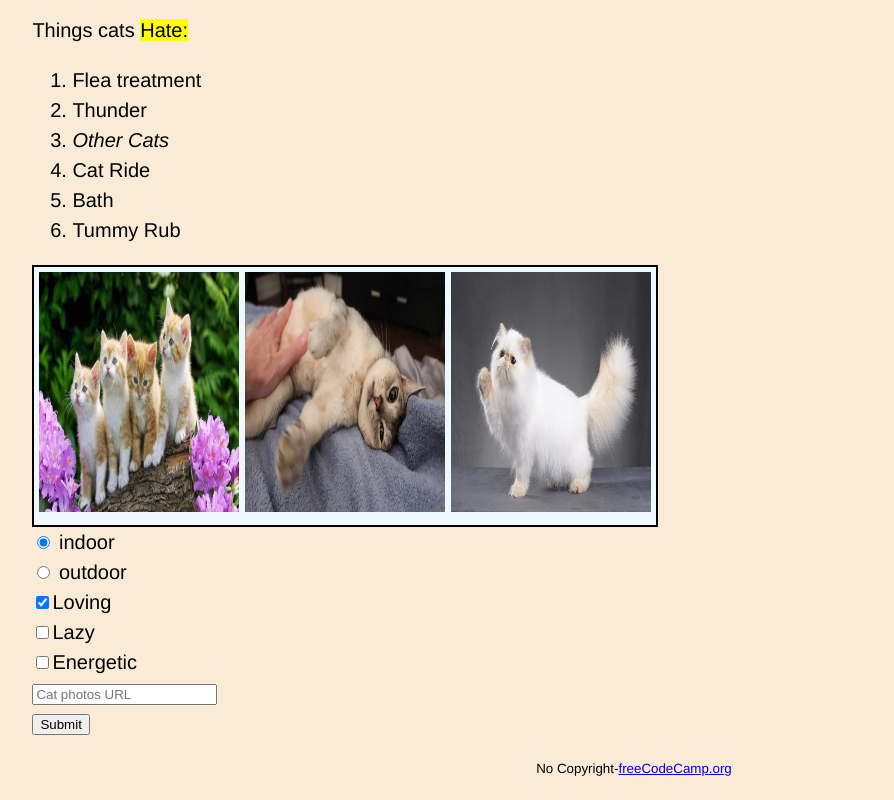
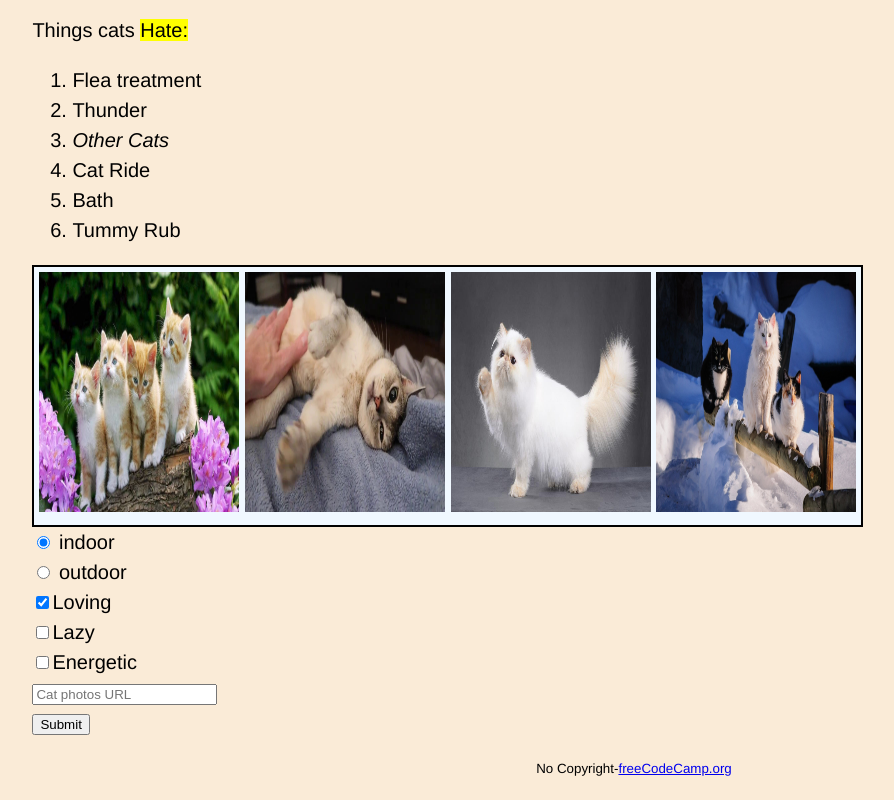
Before and after one commit to Philip1996/html_crash-01, a plain HTML site: page index.html in a window 1280 px wide. Shown: the part 1059-1859 px from the top of the page, without its empty margins (6-900 px from the left). Drawn offline with Linux system fonts and the light colour scheme.

Commit message:
Recent update
New image was added to what cats hate.

```diff
--- a/index.html
+++ b/index.html
@@ -74,6 +74,7 @@
             <img src="Three cute kitten.jpg" alt="Three cute kitten">
             <img src="tummy rub.jpg" alt="Tummy rub cat">
             <img src="White cat.jpg" alt="white cats">
+            <img src="cute cats.jpg" alt="Cute cat">
         </div>
            <form  action="/submit-cat-photo">
                 <label for="indoor"><input id="indoor"type="radio" Name="indoor-outdoor" checked> indoor</label><br>
```
